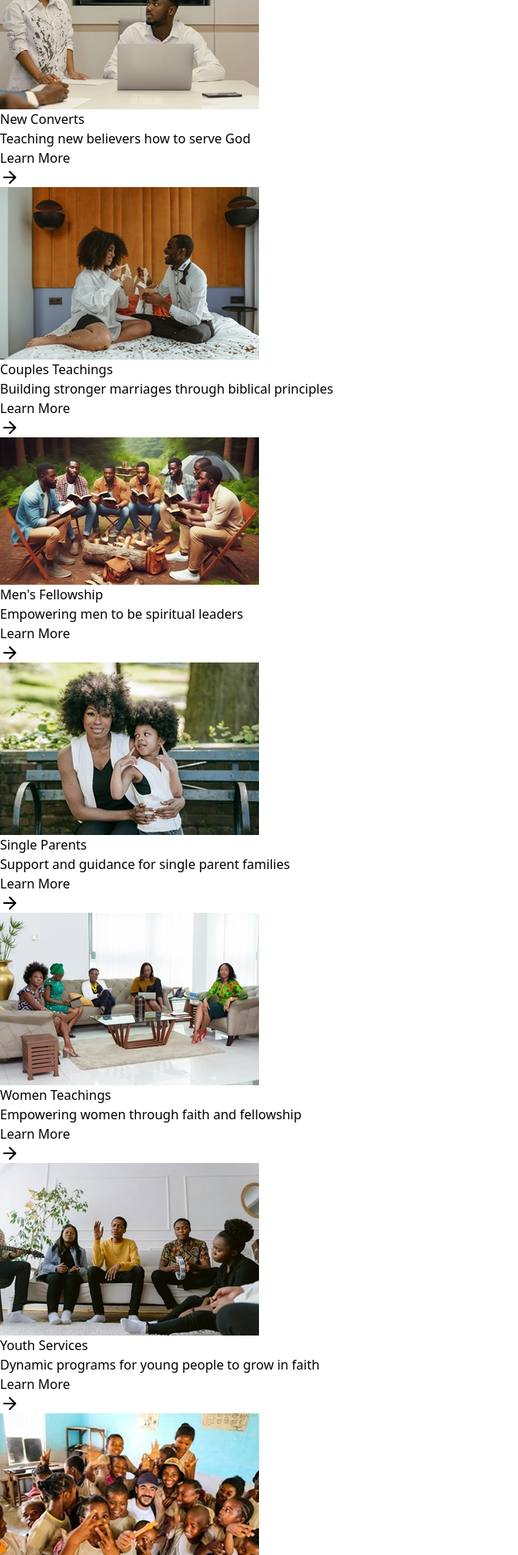
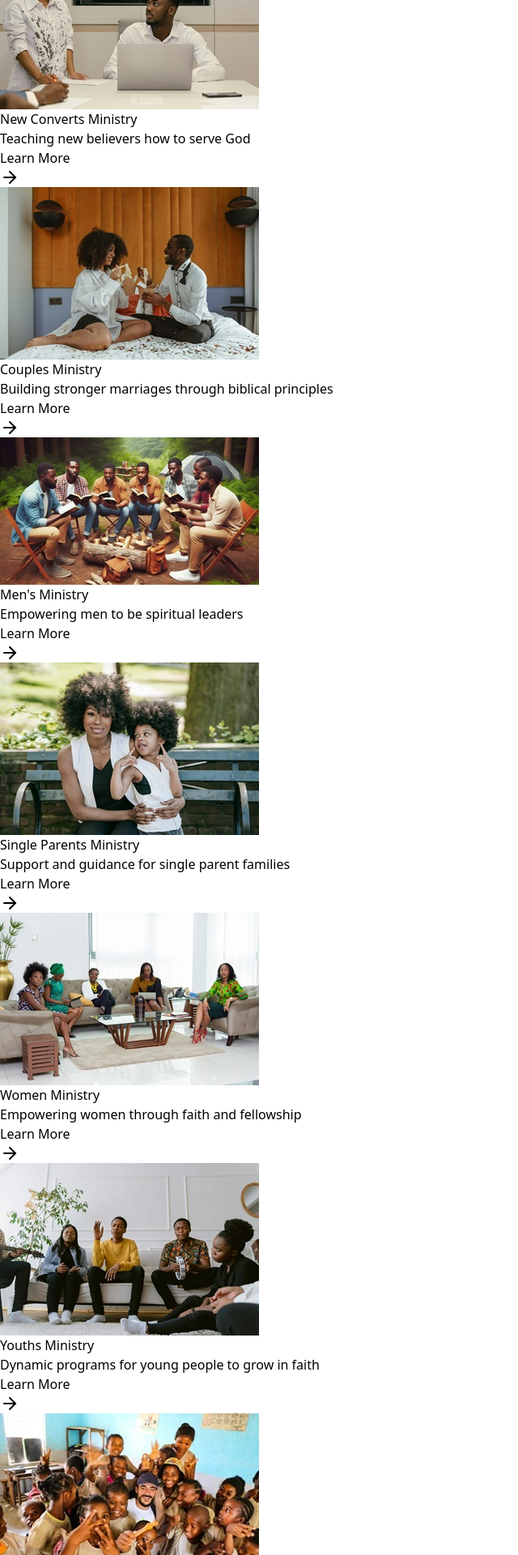
Before and after one commit to TrustCode01/Glad-Tidings-Fellowship, a React (Vite) app: page / in a window 1280 px wide. Shown: the part 3820-5740 px from the top of the page at 81% size, without its empty margins (0-640 px from the left). Built offline with nearby package versions, Linux system fonts and the light colour scheme.

Commit message:
Fixing typo errors

```diff
--- a/index.html
+++ b/index.html
@@ -4,6 +4,7 @@
     <meta charset="UTF-8" />
     <link rel="icon" type="image/jpg" href="./src/assets/glad-tidings-icon.png" />
     <meta name="viewport" content="width=device-width, initial-scale=1.0" />
+    <meta name="" content=""/>
     <title>Glad Tidings Fellowship Tariro Assembly</title>
   </head>
   <body>
--- a/src/pages/Home.jsx
+++ b/src/pages/Home.jsx
@@ -32,32 +32,32 @@ const services = [
     image: Evangelize
   },
   {
-    title: "New Converts",
+    title: "New Converts Ministry",
     description: "Teaching new believers how to serve God",
     image: Life
   },
   {
-    title: "Couples Teachings",
+    title: "Couples Ministry",
     description: "Building stronger marriages through biblical principles",
     image: Couple
   },
   {
-    title: "Men's Fellowship",
+    title: "Men's Ministry",
     description: "Empowering men to be spiritual leaders",
     image: ForMen
   },
   {
-    title: "Single Parents",
+    title: "Single Parents Ministry",
     description: "Support and guidance for single parent families",
     image: Parent
   },
   {
-    title: "Women Teachings",
+    title: "Women Ministry",
     description: "Empowering women through faith and fellowship",
     image: Women
   },
   {
-    title: "Youth Services",
+    title: "Youths Ministry",
     description: "Dynamic programs for young people to grow in faith",
     image: Youths
   },
@@ -72,7 +72,7 @@ const services = [
     image: Community
   },
   {
-    title: "Life Coaching",
+    title: "Life Coaching Ministry",
     description: "Personal growth through spiritual guidance",
     image: Life
   },
```
